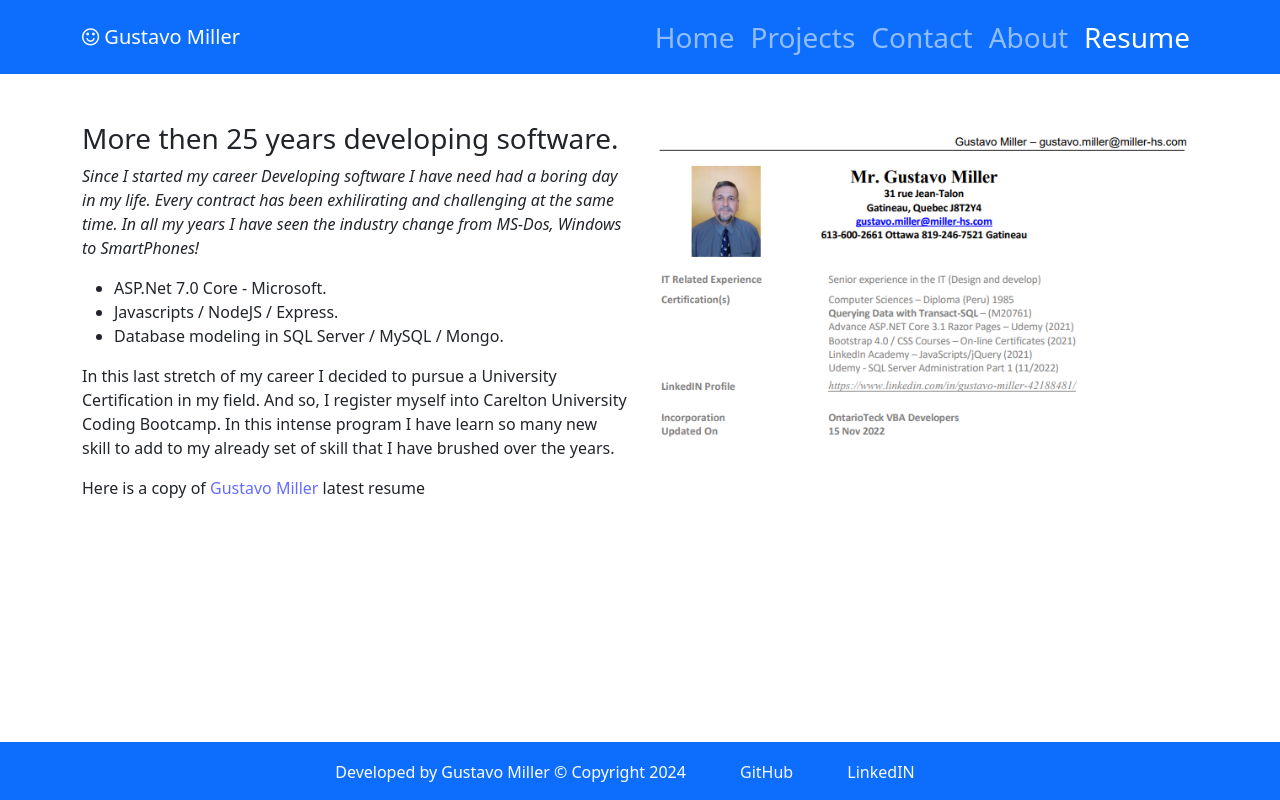
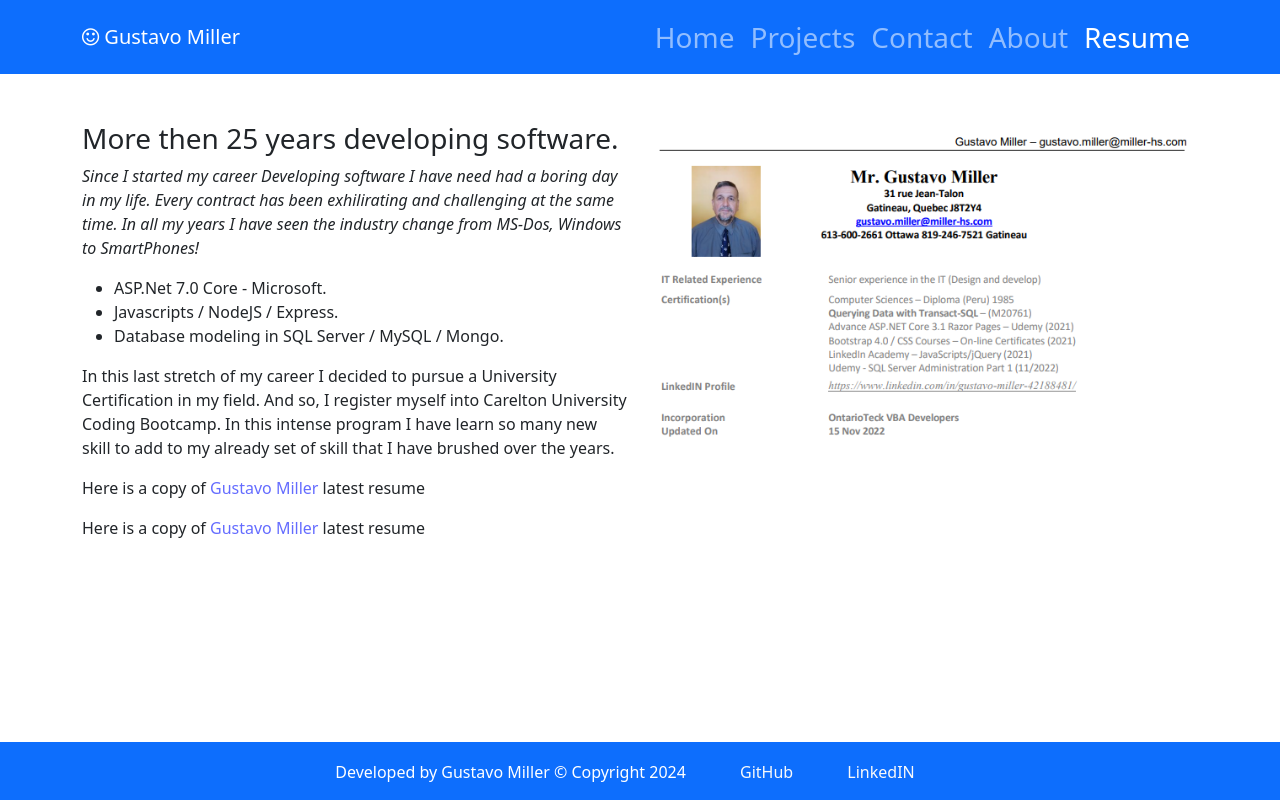
Before and after one commit to gusmiller/WOW_React_Portfolio, a React (Vite) app: page /Resume in a window 1280 px wide. Built offline with nearby package versions, Linux system fonts and the light colour scheme; some icons are missing.

Commit message:
Last minute testing

```diff
--- a/src/components/UI/resume/header.jsx
+++ b/src/components/UI/resume/header.jsx
@@ -26,6 +26,7 @@ export default function Resumeheader() {
                          In this last stretch of my career I decided to pursue a University Certification in my field. And so, I register myself into Carelton University Coding Bootcamp. In this intense program I have learn so many new skill to add to my already set of skill that I have brushed over the years.
                     </p>
                     <p>Here is a copy of <a href="../assets/documents/gustavo miller@miller-hs.pdf">Gustavo Miller</a> latest resume</p>
+                    <p>Here is a copy of <a href="http://miller-hs.com/Images/documents/233ad29b-4ee3-4ccc-b108-ef62cd269b83_gustavo%20miller@miller-hs.pdf">Gustavo Miller</a> latest resume</p>
                </div>
                <div className="col-lg-6 order-1 order-lg-2 text-center">
                     <img target="_blank" src="/resume.png" alt="" className="img-fluid" />
```
